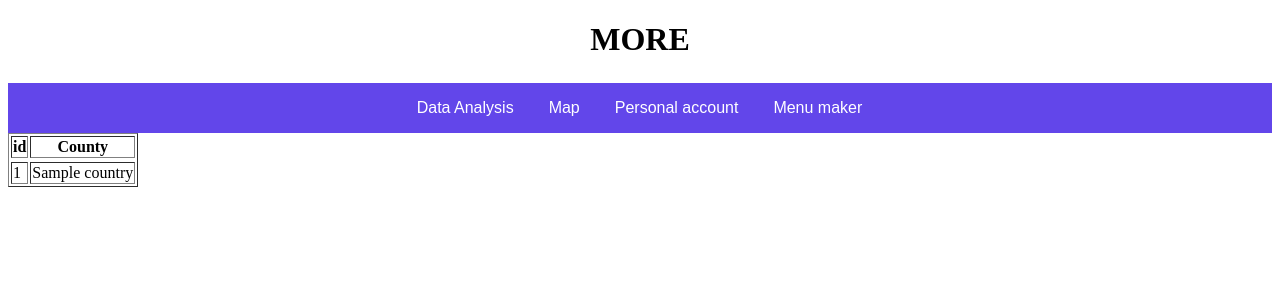
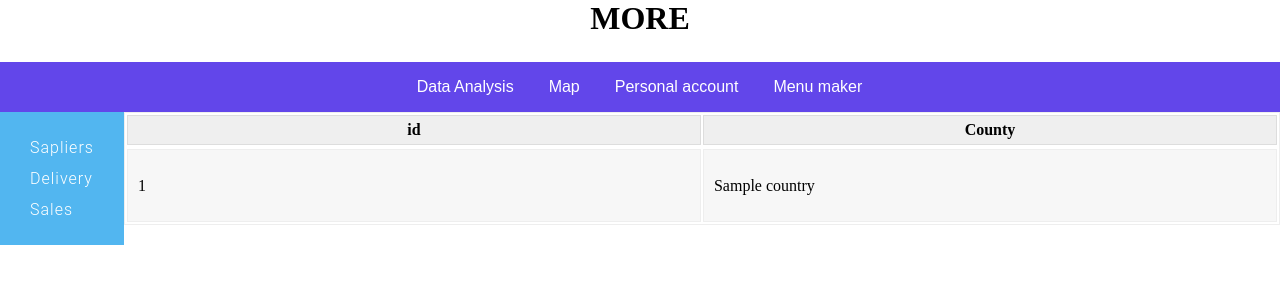
Before and after one commit to VladimirKrutko/MORE, a FastAPI app: template MORE_FAST_API/app/templates/table.html in a window 1280 px wide. Shown: the top 300 px of the page. Run offline with FastAPI, Linux system fonts and the light colour scheme; the template is opened without the code that fills it: most values are stand-ins (such as "Sample title", 1, 10 or a date in 2020).

Commit message:
create_side_menu

```diff
--- a/MORE_FAST_API/app/templates/index.html
+++ b/MORE_FAST_API/app/templates/index.html
@@ -36,7 +36,7 @@
             </ul>
     </header>
 
-    <main>
+    <main class="content">
         <p class="description">
             Project description
         </p>
--- a/MORE_FAST_API/app/templates/table.html
+++ b/MORE_FAST_API/app/templates/table.html
@@ -35,14 +35,28 @@
                 </a>
             </li>
             </ul>
+
     </header>
 
-    <main>
-        <table border=1 class="country_table" >
+
+    <main style="display: flex">
+        <div class="widget">
+            <ul class="widget-list">
+              <li><a href="">Sapliers</a></li>
+              <li><a href="">Delivery</a></li>
+              <li><a href="">Sales</a></li>
+              <!-- <li><a href=""></a></li>
+              <li><a href="">Видео</a></li> -->
+            </ul>
+          </div>
+        <table border=12 class="table" >
+            <thead>
                 <tr>
                     <th>id</th>
                     <th>County</th>
                 </tr>
+            </thead>
+            <tbody>
                 <tr>
                     {% for row in country %}
                     <tr>
@@ -51,6 +65,7 @@
                     </tr>
                     {% endfor %}
                    </tr>
+            </tbody>
         </table>
     </main>
 </body>
--- a/MORE_FAST_API/static/css/meny.css
+++ b/MORE_FAST_API/static/css/meny.css
@@ -6,7 +6,7 @@
     background:#6246EA; /*добавляем фон всему меню (заменив этот параметр, вы поменяете цвет всего меню)*/
     height: 50px; /*задаем высоту*/
   }
-  a {
+ .header_menu ul li a {
     text-decoration: none; /*убираем подчеркивание текста ссылок*/
     background:#6246EA; /*добавляем фон к пункту меню (заменив этот параметр, вы поменяете цвет всех пунктов меню)*/
     color:#fff; /*меняем цвет ссылок*/
@@ -19,43 +19,74 @@
     -o-transition: all 0.3s 0.01s ease;
     -webkit-transition: all 0.3s 0.01s ease;
   }
-  a:hover {
+  .header_menu ul li a:hover {
     background:#9b44ff;/*добавляем эффект при наведении*/
   }
-  li {
+  .header_menu ul li {
     display: inline-flex;
     float: center; }
 
-    .table {
-      width: 70%;
-      border: none;
-      margin: auto;
+.table{
+	border: 1px solid #eee;
+	table-layout: fixed;
+	width: 100%;
 	margin-bottom: 20px;
 }
-    .table thead th {
+.table th {
 	font-weight: bold;
+	padding: 5px;
+	background: #efefef;
+	border: 1px solid #dddddd;
+}
+.table td{
+	padding: 5px 10px;
+	border: 1px solid #eee;
 	text-align: left;
-      border: none;
-      padding: 5px 10px;
-      background: #2f8dcc;
-      font-size: 14px;
-      border-left: 1px solid #2f8dcc;
-      border-right: 1px solid #2f8dcc;
 }
-    .table tbody td {
-      text-align: left;
-      border-left: 1px solid #2f8dcc;
-      border-right: 1px solid #2f8dcc;
-      padding: 10px 15px;
-      font-size: 14px;
-      vertical-align: top;
-    }
-    .table thead tr th:first-child, .table tbody tr td:first-child {
-      border-left: 20px;
-    }
-    .table thead tr th:last-child, .table tbody tr td:last-child {
-      border-right: none;
+.table tbody tr:nth-child(odd){
+	background: #fff;
 }
 .table tbody tr:nth-child(even){
-      background: #f3f3f3;
+	background: #F7F7F7;
 }
+
+
+    * {box-sizing: border-box; margin: 0;}
+.widget {
+  display: flex;
+  padding: 20px 30px;
+  background: #52b6f0;
+  font-family: 'Roboto', sans-serif;
+}
+.widget-title {
+  text-transform: uppercase;
+  letter-spacing: 2px;
+  color: #222;
+  font-size: 16px;
+  padding-left: 15px;
+  margin-bottom: 15px;
+  background:#6246EA;
+  border-left: 2px solid #b99d61;
+}
+.widget-list {
+  padding: 0;
+
+  list-style: none;
+}
+/* .widget-list a:before {
+  content: "\2014";
+
+  margin-right: 14px;
+} */
+.widget-list a {
+
+  text-decoration: none;
+  outline: none;
+  display: block;
+  padding: 6px 0;
+  letter-spacing: 1px;
+  font-weight: 300;
+  color: rgb(255, 255, 255);
+  transition: .3s linear;
+}
+.widget-list a:hover {color: #26e0f8;}
```
Lines whose indentation alone changed are shown as unchanged.
